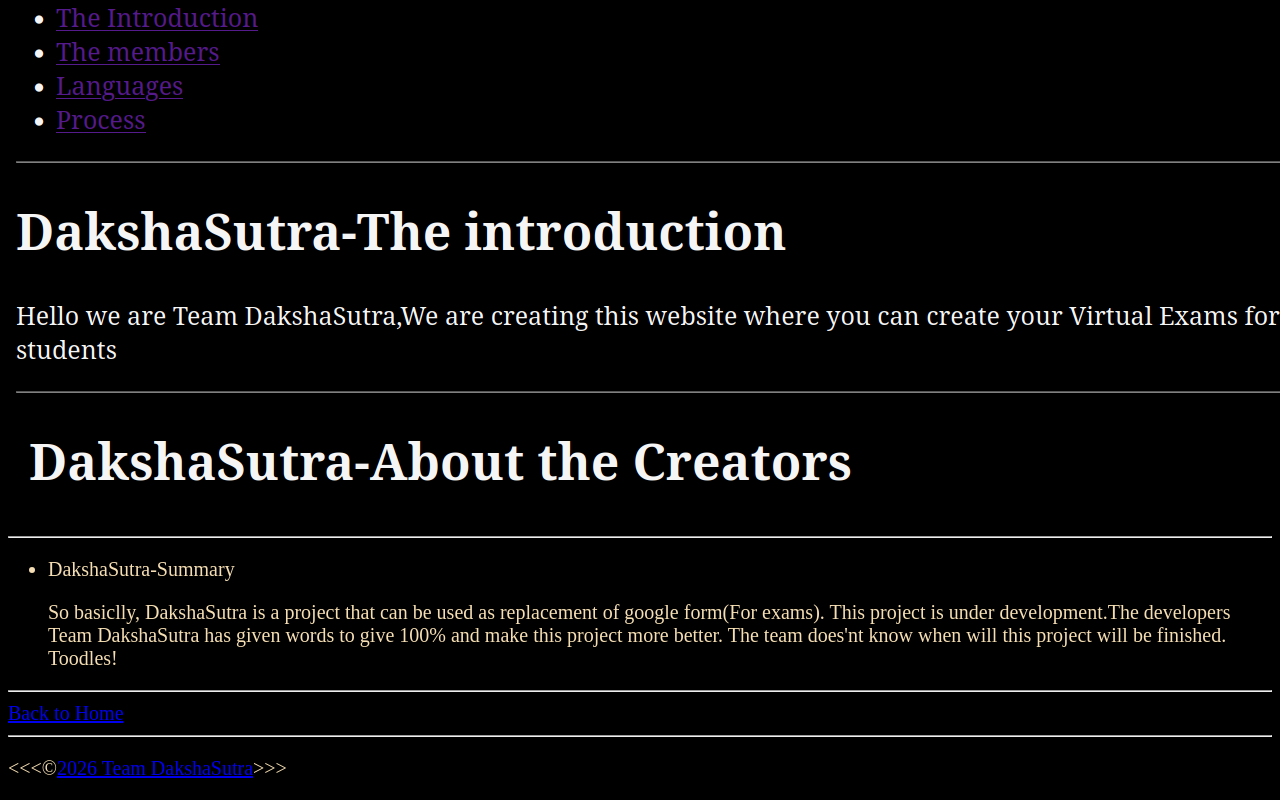
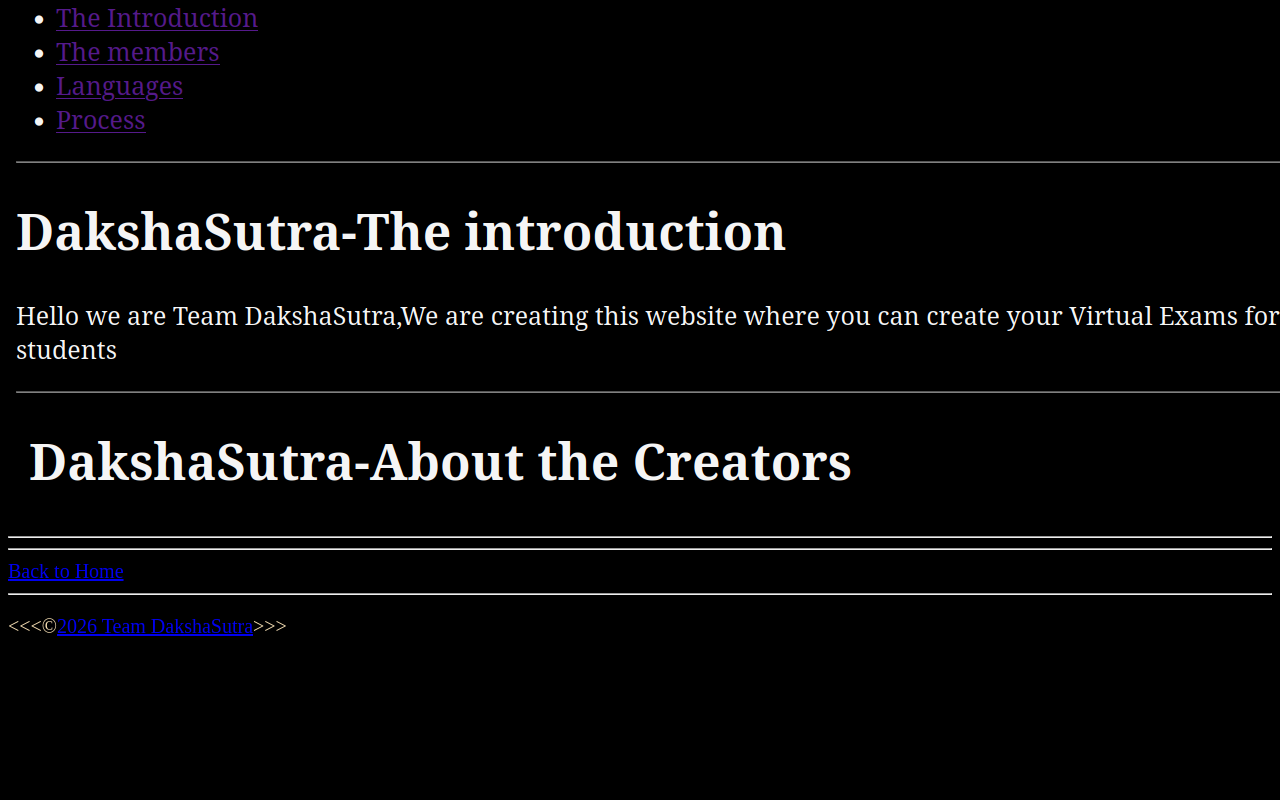
Before and after one commit to SuperNerlekar/DakshaSutra-Virtual-Examination-2026, a plain HTML site: page process.html in a window 1280 px wide. Shown: the part 3378-4178 px from the top of the page. After the commit the page ends 4036 px from the top, so only its background shows below. Drawn offline with Linux system fonts and the light colour scheme.

Commit message:
Add files via upload

```diff
--- a/process.html
+++ b/process.html
@@ -3,6 +3,7 @@
     <head>
         <meta charset="UTF-8">
         <meta name="author" content="Team DakshaSutra">
+        <meta name="viewport" content="width=device-width. initial-scale=1.0">
         <meta name="description" content="This web is created to show how the test website is created">
         <link rel="stylesheet" href="style.css">
         <link rel="icon" href="icons8-html-5-48.png">
@@ -52,10 +53,7 @@
             <br>
             </main>
             <hr>
-            <ul>
-                <li>DakshaSutra-Summary</li>
-                <p>So basiclly, DakshaSutra is a project that can be used as replacement of google form(For exams). This project is under development.The developers Team DakshaSutra has given words to give 100% and make this project more better. The team does'nt know when will this project will be finished. Toodles!</p>
-            </ul>
+
             <hr>
             <a href="index.html">Back to Home</a>
             <hr>
```
Also changed, not shown: about.html (+1 -0 lines).
